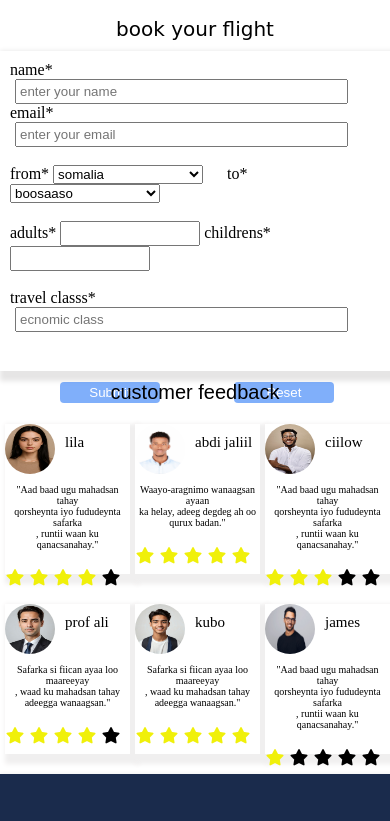
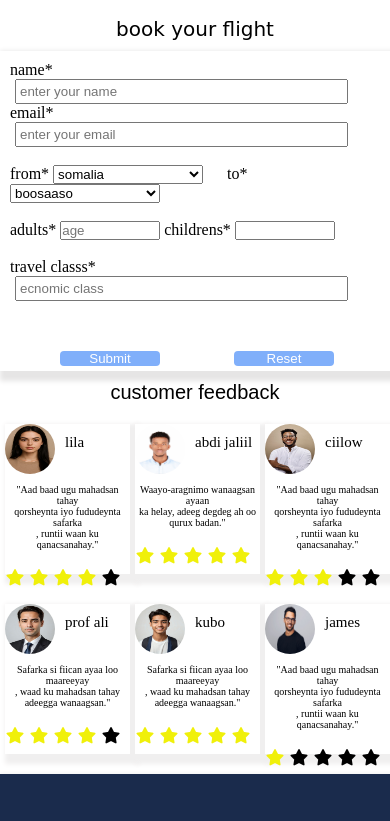
Before and after one commit to Abdijaliil9/new-page, a plain HTML site: page index.html in a window 390 px wide. Shown: the part 2178-2999 px from the top of the page. Drawn offline with Linux system fonts and the light colour scheme.

Commit message:
somthing change

```diff
--- a/index.css
+++ b/index.css
@@ -291,12 +291,7 @@
             font-family: cursive;
             margin-top: 20px;
         }
-        .form input{
 
-            padding: 3px;
-            width: 140px;
-
-        }
         .form select{
             width: 150px;
         }
@@ -311,6 +306,10 @@
         }
          .form form .one{
             width: 400px;
+            padding: 3px;
+
+         }
+         .form form .adult{
 
          }
          .form form .last{
@@ -332,7 +331,7 @@
          .feedback{
             display: flex;
             justify-content: space-evenly;
-            margin-top: 20px;
+            margin-top: 40px;
          }
          .feedback .one img{
             width: 50px;
@@ -396,9 +395,12 @@
             gap: 10px;
 
          }
+
+
          .cus{
             text-align: center;
             margin-top: 10px;
+            margin-bottom: 20px;
             font-size: 20px;
             font-family: fantasy;
          }
@@ -527,6 +529,9 @@ footer .kow a{
 .block1-all .makah{
     display: none;
 }
+.block1-all{
+    width: 100%;
+}
 .gudaha{
     font-size: 25px;
 }
@@ -622,6 +627,8 @@ footer .kow a{
     .form form{
         margin-left: 0px;
         width: 100%;
+        margin-bottom: 10px;
+        padding-bottom: 20px;
 
 }
 .form form .one{
@@ -630,7 +637,14 @@ footer .kow a{
 .form form{
     height: 320px;
 }
+.form form .adult{
+    width: 100px;
+}
+
 /* feedback */
+.cus{
+    margin-top: 20px;
+}
 .feedback{
     display: flex;
     justify-content: space-evenly;
--- a/index.html
+++ b/index.html
@@ -488,11 +488,11 @@
 
         </select> <br> <br>
         <label for="age">adults*</label>
-        <input type="number" name="" id="age">
+        <input class="adult" type="number" name="" id="age" placeholder="age">
         <label for="chil">childrens*</label>
-        <input type="number" name="" id="chil"> <br> <br>
+        <input class="adult" type="number" name="" id="chil"> <br> <br>
         <label for="tt">travel classs*</label> <br>
-        <input class="one" type="text" name="" id="tt" placeholder="ecnomic class"> <br>
+        <input class="one" type="text" name="" id="tt" placeholder="ecnomic class">
         <input class="last" type="submit" name="" id="" placeholder=" book now"> &nbsp;&nbsp;&nbsp;&nbsp;
         <input class="last" type="reset" name="" id="">
 
@@ -503,6 +503,7 @@
     </div>
 
     <!-- feedback -->
+     <div class="xii">
      <p class="cus">customer feedback</p>
      <section class="feedback">
       <div class="one">
@@ -587,6 +588,7 @@
 
 
      </section>
+     </div>
      <!--  -->
      <section class="feedback">
       <div class="one">
```
